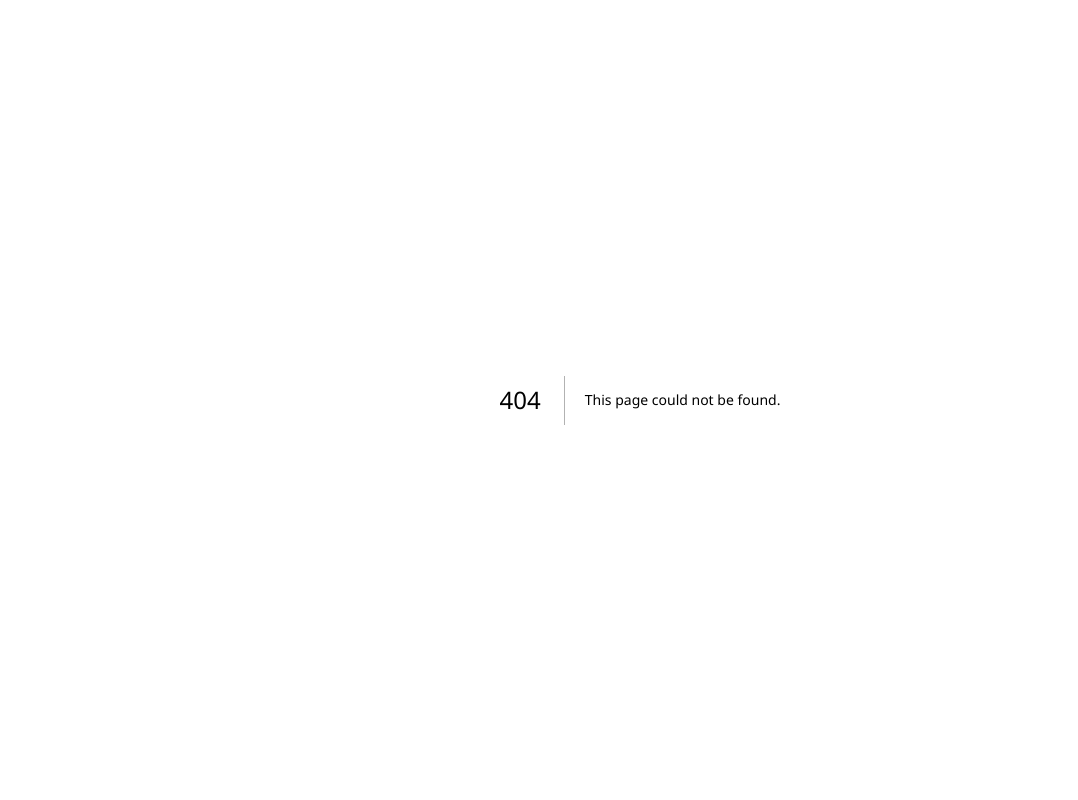
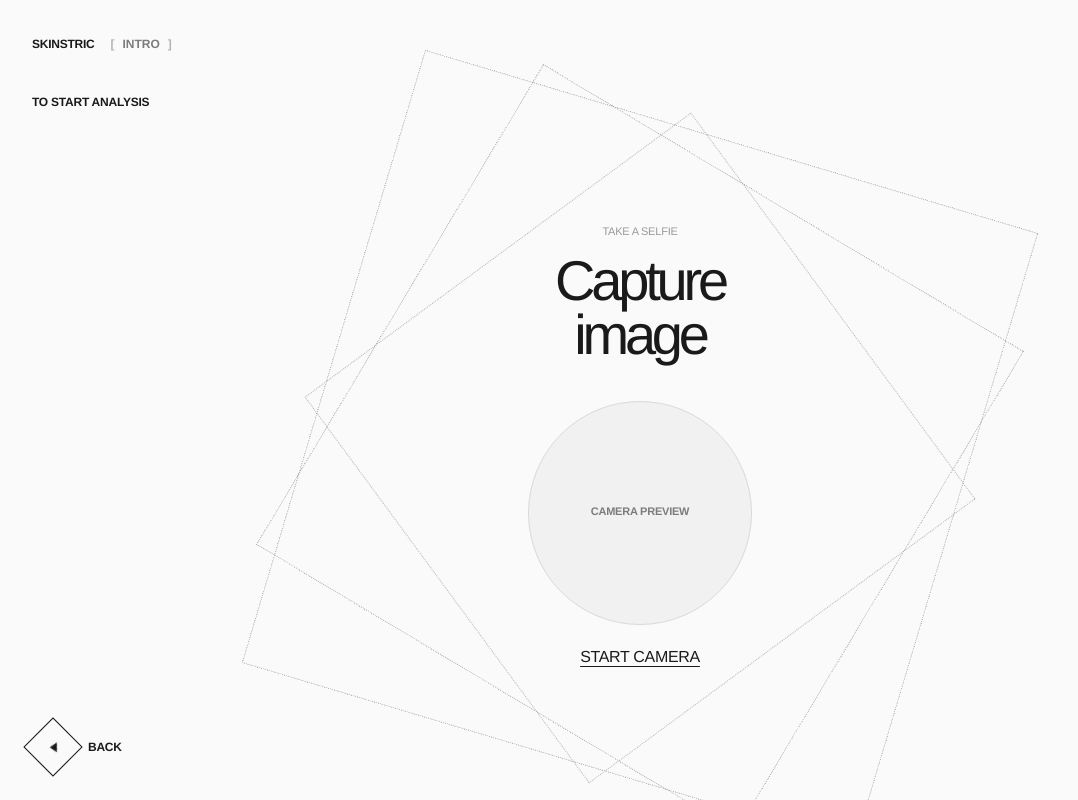
Before and after one commit to ddismuke4502/SkinstricAi_Dame, a Next.js app: page /camera in a window 1280 px wide. Before the commit this address had no page. Shown: the whole page, without its empty margins (0-1078 px from the left). Built offline with nearby package versions, Linux system fonts and the light colour scheme.

Commit message:
build selfie capture analysis page

```diff
--- /dev/null
+++ b/src/app/camera/page.tsx
@@ -0,0 +1,255 @@
+"use client";
+
+import { useEffect, useRef, useState } from "react";
+import { useRouter } from "next/navigation";
+import BottomNav from "@/components/layout/BottomNav";
+import PageShell from "@/components/layout/PageShell";
+import DiamondButton from "@/components/ui/DiamondButton";
+import RotatingDiamond from "@/components/ui/RotatingDiamond";
+import { ROUTES } from "@/constants/routes";
+import { submitPhaseTwoImage } from "@/lib/api";
+import { getInitialActualSelections } from "@/lib/demographics";
+import { canvasToBase64 } from "@/lib/image";
+import {
+  saveActualSelections,
+  saveDemographicsData,
+} from "@/lib/storage";
+
+export default function CameraPage() {
+  const router = useRouter();
+
+  const videoRef = useRef<HTMLVideoElement | null>(null);
+  const canvasRef = useRef<HTMLCanvasElement | null>(null);
+  const streamRef = useRef<MediaStream | null>(null);
+
+  const [isCameraActive, setIsCameraActive] = useState(false);
+  const [capturedPreview, setCapturedPreview] = useState("");
+  const [capturedBase64, setCapturedBase64] = useState("");
+  const [errorMessage, setErrorMessage] = useState("");
+  const [isAnalyzing, setIsAnalyzing] = useState(false);
+
+  function stopCamera() {
+    streamRef.current?.getTracks().forEach((track) => track.stop());
+    streamRef.current = null;
+    setIsCameraActive(false);
+  }
+
+  async function startCamera() {
+    try {
+      setErrorMessage("");
+
+      if (!navigator.mediaDevices?.getUserMedia) {
+        setErrorMessage("Camera access is not supported in this browser.");
+        return;
+      }
+
+      const stream = await navigator.mediaDevices.getUserMedia({
+        video: {
+          facingMode: "user",
+          width: { ideal: 1280 },
+          height: { ideal: 720 },
+        },
+        audio: false,
+      });
+
+      streamRef.current = stream;
+
+      if (videoRef.current) {
+        videoRef.current.srcObject = stream;
+        await videoRef.current.play();
+      }
+
+      setCapturedPreview("");
+      setCapturedBase64("");
+      setIsCameraActive(true);
+    } catch {
+      setErrorMessage(
+        "Unable to access your camera. Please allow camera permissions and try again."
+      );
+      setIsCameraActive(false);
+    }
+  }
+
+  function captureSelfie() {
+    const video = videoRef.current;
+    const canvas = canvasRef.current;
+
+    if (!video || !canvas) {
+      setErrorMessage("Camera is not ready yet. Please try again.");
+      return;
+    }
+
+    const width = video.videoWidth || 720;
+    const height = video.videoHeight || 720;
+
+    canvas.width = width;
+    canvas.height = height;
+
+    const context = canvas.getContext("2d");
+
+    if (!context) {
+      setErrorMessage("Unable to capture this selfie. Please try again.");
+      return;
+    }
+
+    context.translate(width, 0);
+    context.scale(-1, 1);
+    context.drawImage(video, 0, 0, width, height);
+    context.setTransform(1, 0, 0, 1, 0, 0);
+
+    const result = canvasToBase64(canvas);
+
+    setCapturedPreview(result.dataUrl);
+    setCapturedBase64(result.base64);
+    setErrorMessage("");
+    stopCamera();
+  }
+
+  async function analyzeSelfie() {
+    if (!capturedBase64) {
+      setErrorMessage("Please take a selfie before proceeding.");
+      return;
+    }
+
+    try {
+      setIsAnalyzing(true);
+      setErrorMessage("");
+
+      const response = await submitPhaseTwoImage({
+        image: capturedBase64,
+      });
+
+      saveDemographicsData(response.data);
+      saveActualSelections(getInitialActualSelections(response.data));
+
+      router.push(ROUTES.demographics);
+    } catch (error) {
+      const message =
+        error instanceof Error
+          ? error.message
+          : "Something went wrong while analyzing your selfie.";
+
+      setErrorMessage(message);
+    } finally {
+      setIsAnalyzing(false);
+    }
+  }
+
+  useEffect(() => {
+    return () => {
+      stopCamera();
+    };
+  }, []);
+
+  return (
+    <PageShell contentClassName="min-h-screen px-7 pt-24 md:px-8">
+      <section className="relative min-h-[calc(100vh-6rem)]">
+        <div className="absolute left-0 top-0">
+          <p className="skinstric-label">TO START ANALYSIS</p>
+        </div>
+
+        <div className="flex min-h-[calc(100vh-6rem)] items-center justify-center">
+          <RotatingDiamond size="lg">
+            <p className="skinstric-muted-label mb-4">TAKE A SELFIE</p>
+
+            <h1 className="skinstric-section-title">
+              Capture
+              <br />
+              image
+            </h1>
+
+            <div className="mt-10 flex flex-col items-center gap-5">
+              <div className="relative grid h-48 w-48 place-items-center overflow-hidden rounded-full border border-[#d8d8d8] bg-[#f1f1f1] md:h-56 md:w-56">
+                {capturedPreview ? (
+                  <div
+                    aria-label="Captured selfie preview"
+                    className="h-full w-full bg-cover bg-center grayscale"
+                    style={{ backgroundImage: `url(${capturedPreview})` }}
+                  />
+                ) : (
+                  <video
+                    ref={videoRef}
+                    muted
+                    playsInline
+                    className={[
+                      "h-full w-full scale-x-[-1] object-cover grayscale",
+                      isCameraActive ? "block" : "hidden",
+                    ].join(" ")}
+                  />
+                )}
+
+                {!isCameraActive && !capturedPreview && (
+                  <p className="px-8 text-center text-[11px] font-semibold uppercase leading-snug tracking-[-0.02em] text-[#7c7c7c]">
+                    Camera preview
+                  </p>
+                )}
+              </div>
+
+              <canvas ref={canvasRef} className="hidden" />
+
+              <div className="flex flex-col items-center gap-4 sm:flex-row">
+                {!isCameraActive && !capturedPreview && (
+                  <button
+                    type="button"
+                    onClick={startCamera}
+                    disabled={isAnalyzing}
+                    className="text-[11px] font-semibold uppercase tracking-[-0.02em] underline underline-offset-4 transition-opacity hover:opacity-60 disabled:opacity-40"
+                  >
+                    Start camera
+                  </button>
+                )}
+
+                {isCameraActive && (
+                  <button
+                    type="button"
+                    onClick={captureSelfie}
+                    disabled={isAnalyzing}
+                    className="text-[11px] font-semibold uppercase tracking-[-0.02em] underline underline-offset-4 transition-opacity hover:opacity-60 disabled:opacity-40"
+                  >
+                    Capture selfie
+                  </button>
+                )}
+
+                {capturedPreview && (
+                  <button
+                    type="button"
+                    onClick={startCamera}
+                    disabled={isAnalyzing}
+                    className="text-[11px] font-semibold uppercase tracking-[-0.02em] underline underline-offset-4 transition-opacity hover:opacity-60 disabled:opacity-40"
+                  >
+                    Retake
+                  </button>
+                )}
+              </div>
+
+              {errorMessage && (
+                <p className="max-w-90 text-center text-[11px] font-semibold uppercase leading-snug tracking-[-0.02em] text-red-600">
+                  {errorMessage}
+                </p>
+              )}
+
+              {isAnalyzing && (
+                <p className="skinstric-muted-label">Analyzing selfie...</p>
+              )}
+
+              {capturedPreview && (
+                <DiamondButton
+                  label={isAnalyzing ? "ANALYZING" : "ANALYZE"}
+                  onClick={analyzeSelfie}
+                  direction="right"
+                  disabled={isAnalyzing}
+                />
+              )}
+            </div>
+          </RotatingDiamond>
+        </div>
+      </section>
+
+      <BottomNav
+        backHref={ROUTES.select}
+        showBack
+        showProceed={false}
+      />
+    </PageShell>
+  );
+}
```
